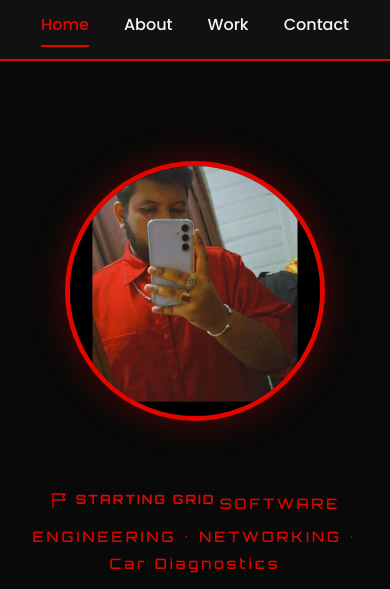
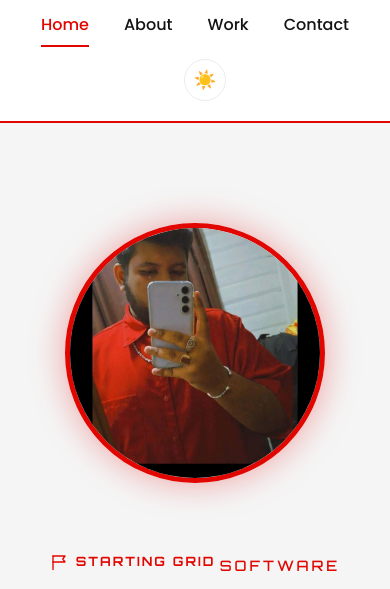
Before and after one commit to Shanil24/shanil24.github.io, a plain HTML site: page index.html in a window 390 px wide. Shown: the part 83-672 px from the top of the page. Drawn offline with Linux system fonts and the light colour scheme.

Commit message:
dark-light mode

```diff
--- a/css/main.css
+++ b/css/main.css
@@ -16,10 +16,34 @@
     --surface-light:#202020;
     --text:#F5F5F5;
     --text-light:#BDBDBD;
+    --header-bg:#111;
+    --footer-border:#333;
+    --footer-text:#888;
 
     --radius:14px;
 
     --max-width:1200px;
+
+}
+
+[data-theme="light"]{
+
+    --background:#F5F5F5;
+    --surface:#FFFFFF;
+    --surface-light:#ECECEC;
+    --text:#141414;
+    --text-light:#4A4A4A;
+    --header-bg:#FFFFFF;
+    --footer-border:#DDDDDD;
+    --footer-text:#666666;
+
+}
+
+body,
+.header,
+footer{
+
+    transition:background .3s, color .3s, border-color .3s;
 
 }
 
@@ -87,7 +111,7 @@ a{
 
     z-index:999;
 
-    background:#111;
+    background:var(--header-bg);
 
     border-bottom:2px solid var(--primary);
 
@@ -506,9 +530,53 @@ footer{
 
     text-align:center;
 
-    border-top:1px solid #333;
+    border-top:1px solid var(--footer-border);
 
-    color:#888;
+    color:var(--footer-text);
+
+}
+
+/* ===========================
+   THEME TOGGLE
+=========================== */
+
+.theme-toggle{
+
+    display:flex;
+
+    align-items:center;
+
+    justify-content:center;
+
+    width:42px;
+
+    height:42px;
+
+    margin-left:20px;
+
+    border:1px solid var(--surface-light);
+
+    border-radius:50%;
+
+    background:var(--surface);
+
+    color:var(--text);
+
+    font-size:18px;
+
+    line-height:1;
+
+    cursor:pointer;
+
+    transition:background .3s, color .3s, border-color .3s, transform .2s;
+
+}
+
+.theme-toggle:hover{
+
+    transform:scale(1.08);
+
+    border-color:var(--primary);
 
 }
 
--- a/index.html
+++ b/index.html
@@ -7,6 +7,14 @@
     <link rel="icon" href="img/favicon-32.png" sizes="32x32" type="image/png">
     <link rel="icon" href="img/favicon-16.png" sizes="16x16" type="image/png">
     <link rel="apple-touch-icon" href="img/apple-touch-icon.png">
+
+    <script>
+    (function(){
+        var saved = localStorage.getItem('theme');
+        var theme = saved || (matchMedia('(prefers-color-scheme: light)').matches ? 'light' : 'dark');
+        if (theme === 'light') document.documentElement.setAttribute('data-theme', 'light');
+    })();
+    </script>
 
     <link rel="stylesheet" href="css/main.css">
 
@@ -57,6 +65,8 @@
             <a href="contact.html">Contact</a>
 
         </nav>
+
+        <button id="theme-toggle" class="theme-toggle" aria-label="Toggle light/dark mode">🌙</button>
 
     </div>
 
--- a/js/main.js
+++ b/js/main.js
@@ -187,6 +187,50 @@ topButton.addEventListener("click", () => {
 });
 
 // ===========================================
+// Theme Toggle
+// ===========================================
+
+const themeToggle = document.getElementById("theme-toggle");
+
+function updateThemeToggleIcon() {
+
+    if (!themeToggle) return;
+
+    const isLight = document.documentElement.getAttribute("data-theme") === "light";
+
+    themeToggle.textContent = isLight ? "☀️" : "🌙";
+
+}
+
+updateThemeToggleIcon();
+
+if (themeToggle) {
+
+    themeToggle.addEventListener("click", () => {
+
+        const isLight = document.documentElement.getAttribute("data-theme") === "light";
+
+        if (isLight) {
+
+            document.documentElement.removeAttribute("data-theme");
+
+            localStorage.setItem("theme", "dark");
+
+        } else {
+
+            document.documentElement.setAttribute("data-theme", "light");
+
+            localStorage.setItem("theme", "light");
+
+        }
+
+        updateThemeToggleIcon();
+
+    });
+
+}
+
+// ===========================================
 // Console Message 😎
 // ===========================================
 
```
Also changed, not shown: about.html (+10 -0 lines), contact.html (+9 -0 lines), work.html (+9 -0 lines).
